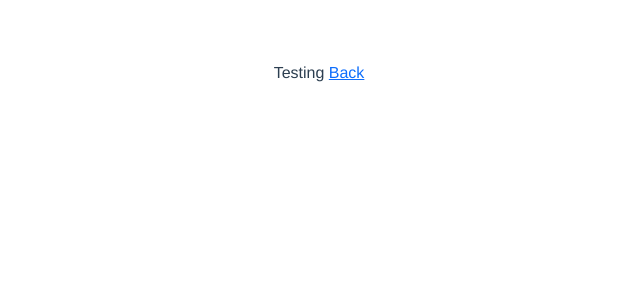
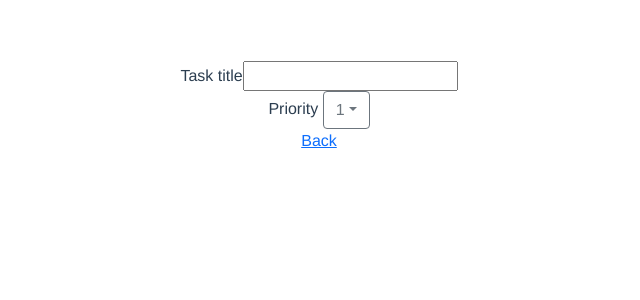
Before and after one commit to alfonso46674/TaskMan, a Vue app: page /newTask in a window 1280 px wide. Shown: the top 300 px of the page, without its empty margins (321-961 px from the left). Built offline with nearby package versions, Linux system fonts and the light colour scheme.

Commit message:
Feat: Create dropdown component for the priority dropdown menu in NewTask.vue
Added vuex, and pooperjs/core to make bootstrap work. Renamed and moved files to better handle the components
Also created a store to handle the NewTask state, but right now it is implemented without vuex

```diff
--- a/package.json
+++ b/package.json
@@ -16,11 +16,13 @@
     "@fortawesome/fontawesome-svg-core": "^6.1.1",
     "@fortawesome/free-solid-svg-icons": "^6.1.1",
     "@fortawesome/vue-fontawesome": "^3.0.0-5",
+    "@popperjs/core": "^2.11.5",
     "bootstrap": "^5.1.3",
     "core-js": "^3.8.3",
     "lodash": "^4.17.21",
     "vue": "^3.2.13",
-    "vue-router": "^4.0.14"
+    "vue-router": "^4.0.14",
+    "vuex": "^4.0.2"
   },
   "devDependencies": {
     "@babel/core": "^7.12.16",
--- a/src/App.vue
+++ b/src/App.vue
@@ -5,8 +5,6 @@
 </template>
 
 <script>
-//importing bootstrap 5
-import "bootstrap/dist/css/bootstrap.min.css";
 
 export default {}
 </script>
--- /dev/null
+++ b/src/components/NewTask/FormComponents/DropDown/DropDownComponent.vue
@@ -0,0 +1,50 @@
+<template>
+  <div>
+      {{dropdownName}}
+
+    <button
+      class="btn btn-outline-secondary dropdown-toggle"
+      type="button"
+      data-bs-toggle="dropdown"
+      aria-expanded="false"
+    >
+      {{selectedItem}}
+    </button>
+    <ul class="dropdown-menu">
+      <li v-for="item in dropdownItems" :key="item" class="dropdown-item" :value="item" @click="sendSelectedItem(item)" >{{item}}</li>
+    </ul>
+  </div>
+</template>
+
+<script>
+import {store} from '../../newtask.store'
+
+export default {
+    props:{
+        dropdownName: {
+            type: String,
+            required:true
+        },
+        dropdownItems: {
+            type: Array,
+            required: true,
+        },
+        selectedItem: {
+          required:true
+
+        }
+    },
+    setup(){
+
+        const sendSelectedItem =(item) =>{
+            store.setPriority(item)
+        }
+    return {
+        sendSelectedItem,
+    }
+    }
+};
+</script>
+
+<style>
+</style>
--- /dev/null
+++ b/src/components/NewTask/NewTaskForm.vue
@@ -0,0 +1,55 @@
+<template>
+  <div>
+    <div class="rootDiv">
+      <!-- <form> -->
+      <div>
+        <label>Task title</label>
+        <input />
+      </div>
+
+      <!-- Used for the task priority -->
+      <drop-down-component
+        :dropdownName="'Priority'"
+        :dropdownItems="priorityItems"
+        :selectedItem="priority"
+      />
+
+      <!-- </form> -->
+    </div>
+    <router-link to="/"> Back </router-link>
+  </div>
+</template>
+
+<script>
+import {computed } from "vue";
+import DropDownComponent from "./FormComponents/DropDown/DropDownComponent.vue";
+import {store} from './newtask.store'
+
+export default {
+  components: {
+    DropDownComponent,
+  },
+  setup() {
+    //priority list
+    const priorityItems = [1,2,3,4]
+
+
+
+    //recompute the priority when the user changes it in the dropdown component
+    const priority = computed(()=>{
+      if(store.state.priority == null){
+        return priorityItems[0]
+      }
+      return store.state.priority
+    })
+
+    return {
+      priorityItems,
+      priority
+    };
+  },
+};
+</script>
+
+<style>
+</style>
--- /dev/null
+++ b/src/components/NewTask/newtask.store.js
@@ -0,0 +1,16 @@
+import { reactive } from "vue";
+
+class Store {
+    constructor(){
+        this.state = reactive({
+            priority: null
+        })
+    }
+    setPriority(value){
+        this.state.priority = value
+    }
+}
+
+
+
+export const store = new Store()
--- a/src/components/Tasks/NewTaskForm.vue
+++ /dev/null
@@ -1,13 +0,0 @@
-<template>
-  <div>
-    Testing
-    <router-link to="/"> Back </router-link>
-  </div>
-</template>
-
-<script>
-export default {};
-</script>
-
-<style>
-</style>
--- a/src/main.js
+++ b/src/main.js
@@ -4,6 +4,10 @@ import { FontAwesomeIcon } from "@fortawesome/vue-fontawesome";
 import { library } from "@fortawesome/fontawesome-svg-core";
 import { faSort } from "@fortawesome/free-solid-svg-icons";
 import {router} from './routes/router'
+
+//import bootstrap
+import "bootstrap/dist/css/bootstrap.min.css"
+import "bootstrap"
 
 //add to the icon library the sort icon
 library.add(faSort);
--- a/src/routes/router.js
+++ b/src/routes/router.js
@@ -1,7 +1,7 @@
 import {createWebHistory, createRouter} from 'vue-router'
 import TaskDashboard from '../components/Dashboard/TaskDashboard'
-import NewTaskForm from '../components/Tasks/NewTaskForm'
-import TaskComponent from '../components/Tasks/TaskComponent'
+import NewTaskForm from '../components/NewTask/NewTaskForm'
+import TaskComponent from '../components/Task/TaskComponent'
 
 
 const router = createRouter({
```
Also changed, not shown: src/components/Task/TaskComponent.vue (renamed from src/components/Tasks/TaskComponent.vue), 1 other file (tests, documents, lock files or other folders).
